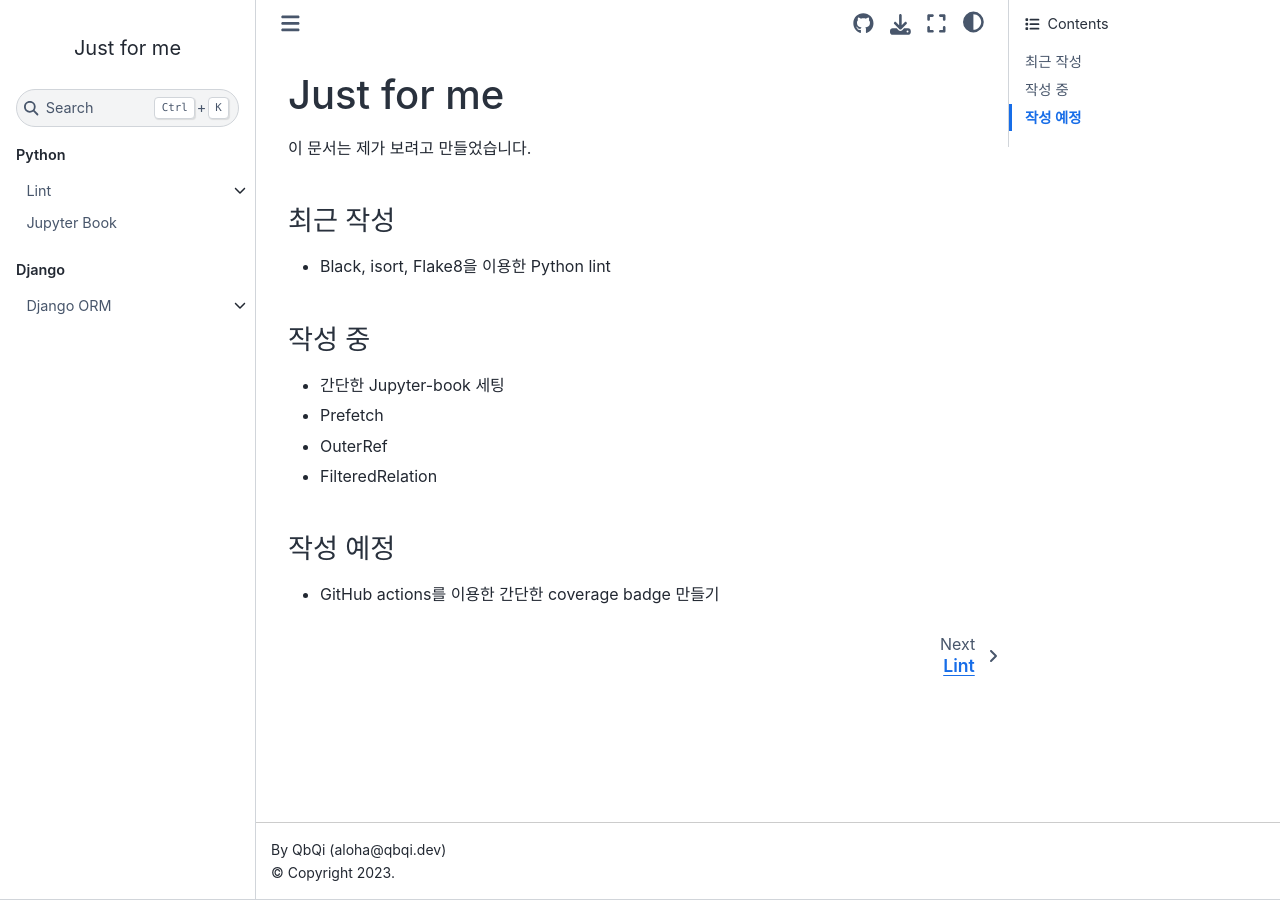
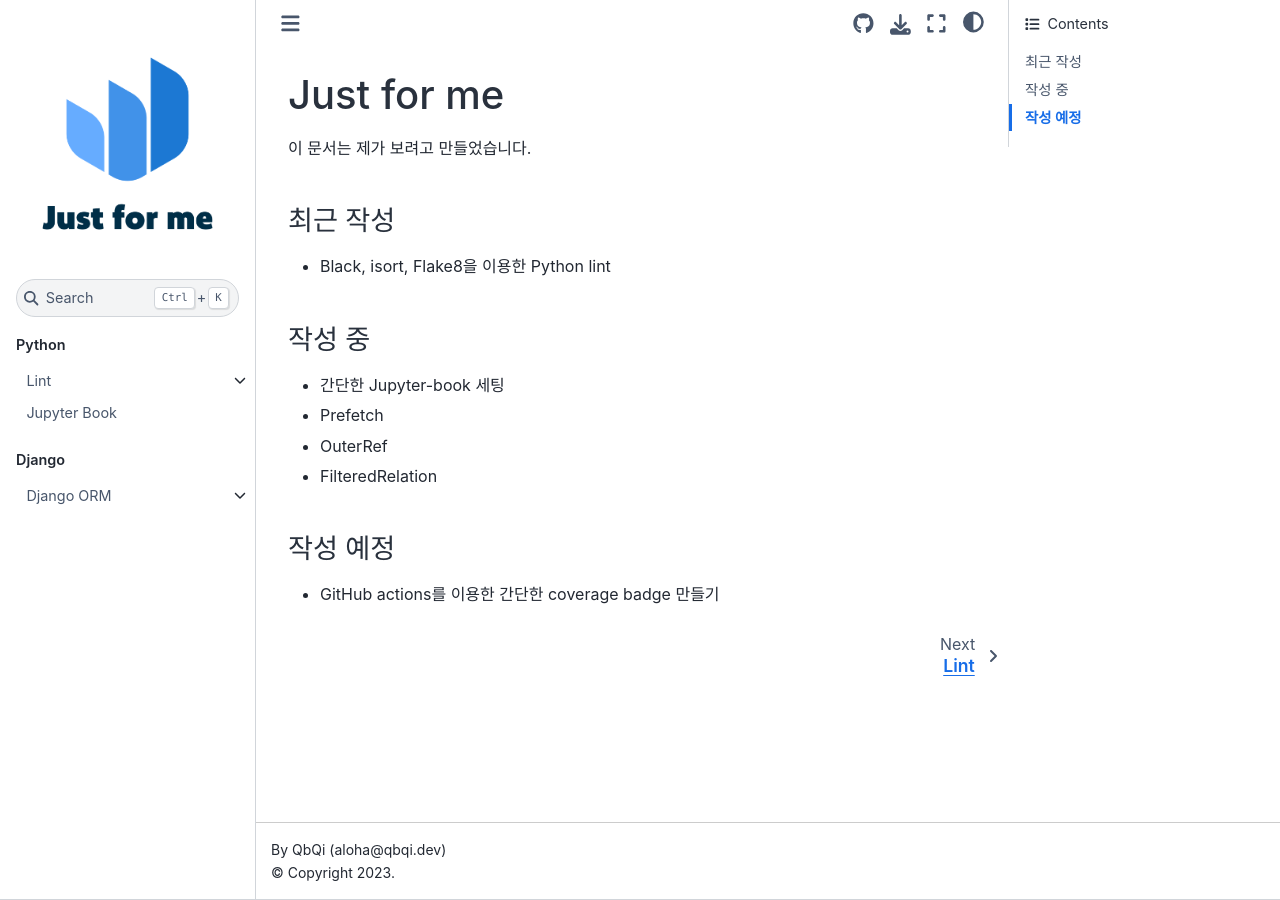
Before and after one commit to QbQi/Just-for-me, a Jupyter Book: the page built from docs/index.md, in a window 1280 px wide. Built offline with Jupyter Book 1.0.4 settings and Sphinx 7.4.7 and the Sphinx Book theme 1.1.4, drawn with Linux system fonts in a browser that asks for light colours.

Commit message:
change image directory

```diff
--- a/docs/_config.yml
+++ b/docs/_config.yml
@@ -1,5 +1,5 @@
 title: "Just for me"
-logo: static/logo/logo.png
+logo: images/logo/logo.png
 author: "QbQi (aloha@qbqi.dev)"
 copyright: "2023"
 email: aloha@qbqi.dev
@@ -12,7 +12,7 @@ execute:
   timeout: 120
 
 html:
-  favicon: static/logo/logo.ico
+  favicon: images/logo/logo.ico
   home_page_in_navbar: false
   use_repository_button: true
 
```
